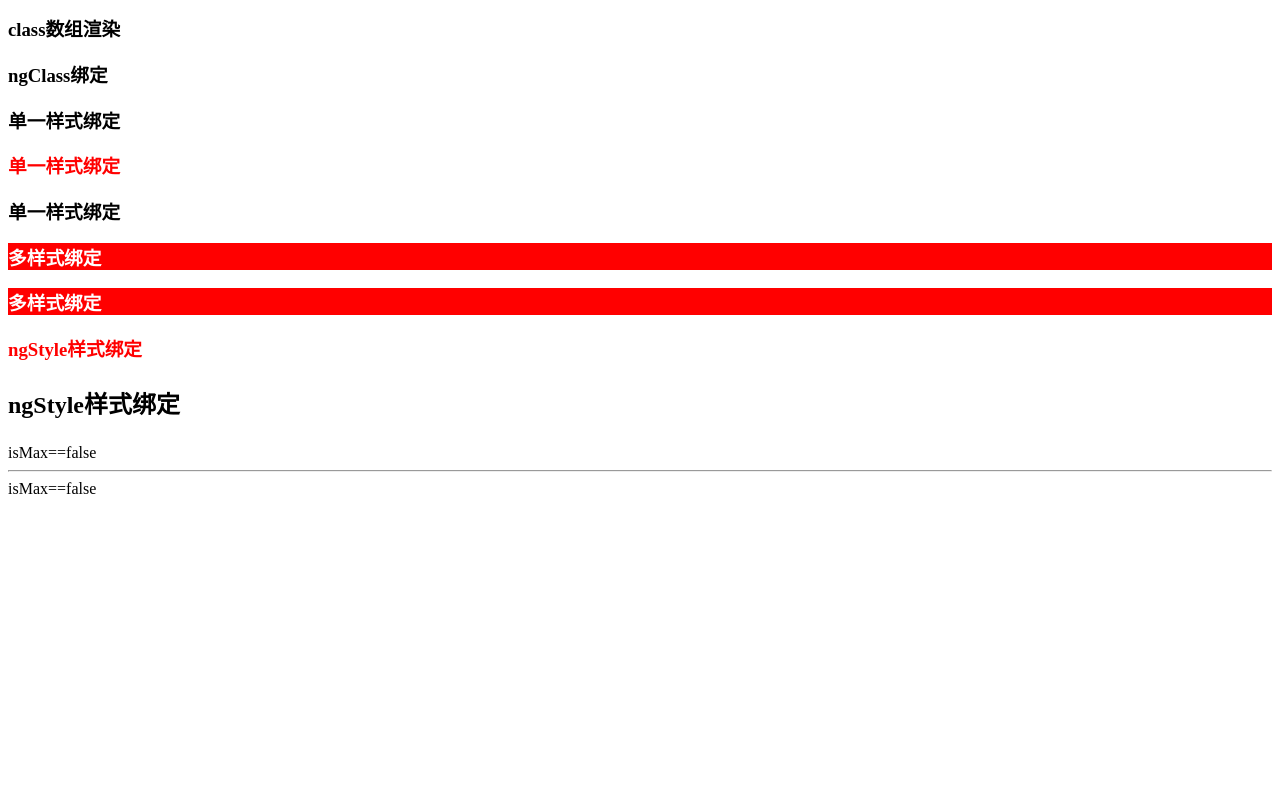
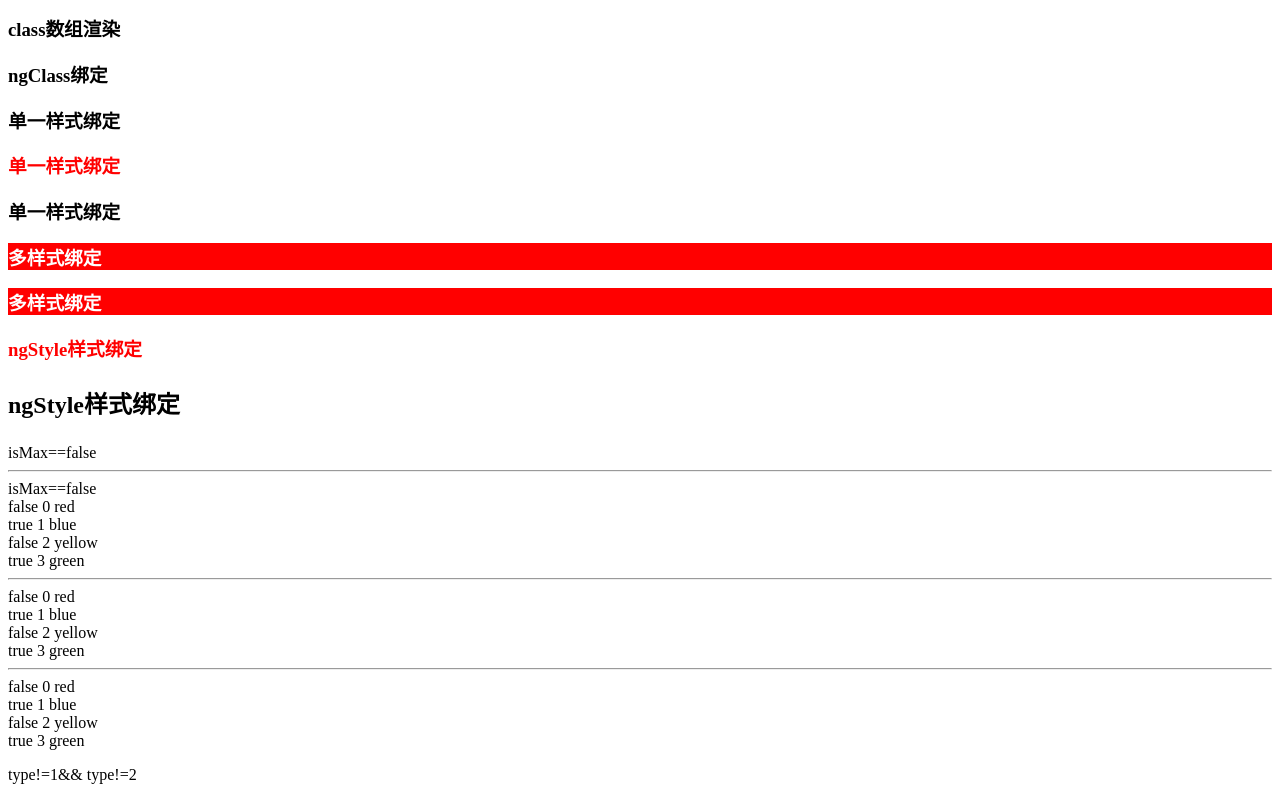
Before and after one commit to szlsay/STAngular, an Angular app: page / in a window 1280 px wide. Shown: the part 433-1233 px from the top of the page. Before the commit the page ends 939 px from the top, so only its background shows below. Built offline with nearby package versions, Linux system fonts and the light colour scheme.

Commit message:
fix:循环语句

```diff
--- a/src/app/sthome/sthome.component.html
+++ b/src/app/sthome/sthome.component.html
@@ -45,3 +45,32 @@
 <ng-template #elseTemplate>
   <div>isMax==false</div>
 </ng-template>
+
+<!-- 循环语句 -->
+<!-- for -->
+<div *ngFor="let item of colors let in=index let isOdd=odd">
+  {{isOdd}}
+  {{in}}
+  {{item}}
+</div>
+<hr>
+<ng-template ngFor let-color [ngForOf]="colors" let-i="index" let-odd="odd">
+  <div>{{odd}} {{i}} {{color}}</div>
+</ng-template>
+<hr>
+<ng-template ngFor [ngForOf]="colors" let-color let-i="index" let-odd="odd">
+  <div>{{odd}} {{i}} {{color}}</div>
+</ng-template>
+
+<!-- Switch -->
+<div [ngSwitch]="type">
+  <p *ngSwitchCase="1">
+    type=1
+  </p>
+  <p *ngSwitchCase="2">
+    type=2
+  </p>
+  <p *ngSwitchDefault>
+    type!=1&& type!=2
+  </p>
+</div>
--- a/src/app/sthome/sthome.component.ts
+++ b/src/app/sthome/sthome.component.ts
@@ -25,6 +25,8 @@ export class STHomeComponent implements OnInit {
 
   isMax: boolean = false
 
+  colors:Array<string> = [ 'red', 'blue', 'yellow', 'green' ];
+  type:Number = 4
   handlerOutLogin(){
     this.outLogin.emit('用户退出')
   }
```
